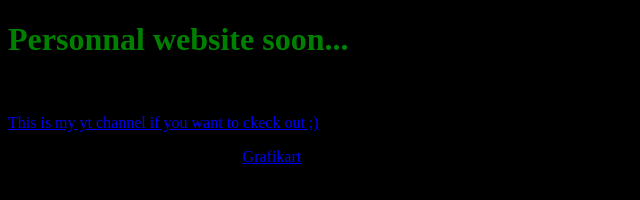
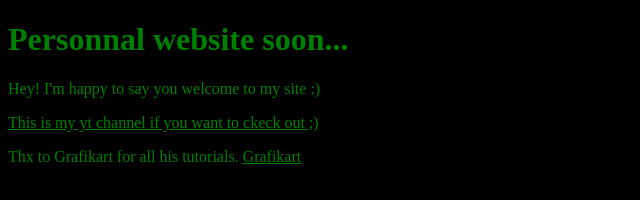
Before and after one commit to EldRaveunAeshsja/portefolio, a plain HTML site: page index.html in a window 1280 px wide. Shown: the whole page, without its empty margins (0-640 px from the left). Drawn offline with Linux system fonts and the light colour scheme.

Commit message:
qsdfqsdqsd

```diff
--- a/index.html
+++ b/index.html
@@ -6,10 +6,10 @@
     <meta http-equiv="X-UA-Compatible" content="ie=edge">
     <title>Portefolio</title>
 </head>
-<body style="background-color: black">
-    <h1 style="color: green">Personnal website soon...</h1>
+<body style="background-color: black; color: green">
+    <h1>Personnal website soon...</h1>
     <p>Hey! I'm happy to say you welcome to my site :)</p>
-    <p><a href="https://www.youtube.com/channel/UCPEkMYv9d1kW2PvbSZmgRzg">This is my yt channel if you want to ckeck out ;)</a></p>
-    <p>Thx to Grafikart for all his tutorials. <a href="https://www.youtube.com/channel/UCj_iGliGCkLcHSZ8eqVNPDQ">Grafikart</a></p>
+    <p><a style=" color: green; outline: none" href="https://www.youtube.com/channel/UCPEkMYv9d1kW2PvbSZmgRzg">This is my yt channel if you want to ckeck out ;)</a></p>
+    <p>Thx to Grafikart for all his tutorials. <a style=" color: green; outline: none" href="https://www.youtube.com/channel/UCj_iGliGCkLcHSZ8eqVNPDQ">Grafikart</a></p>
 </body>
 </html>
```
